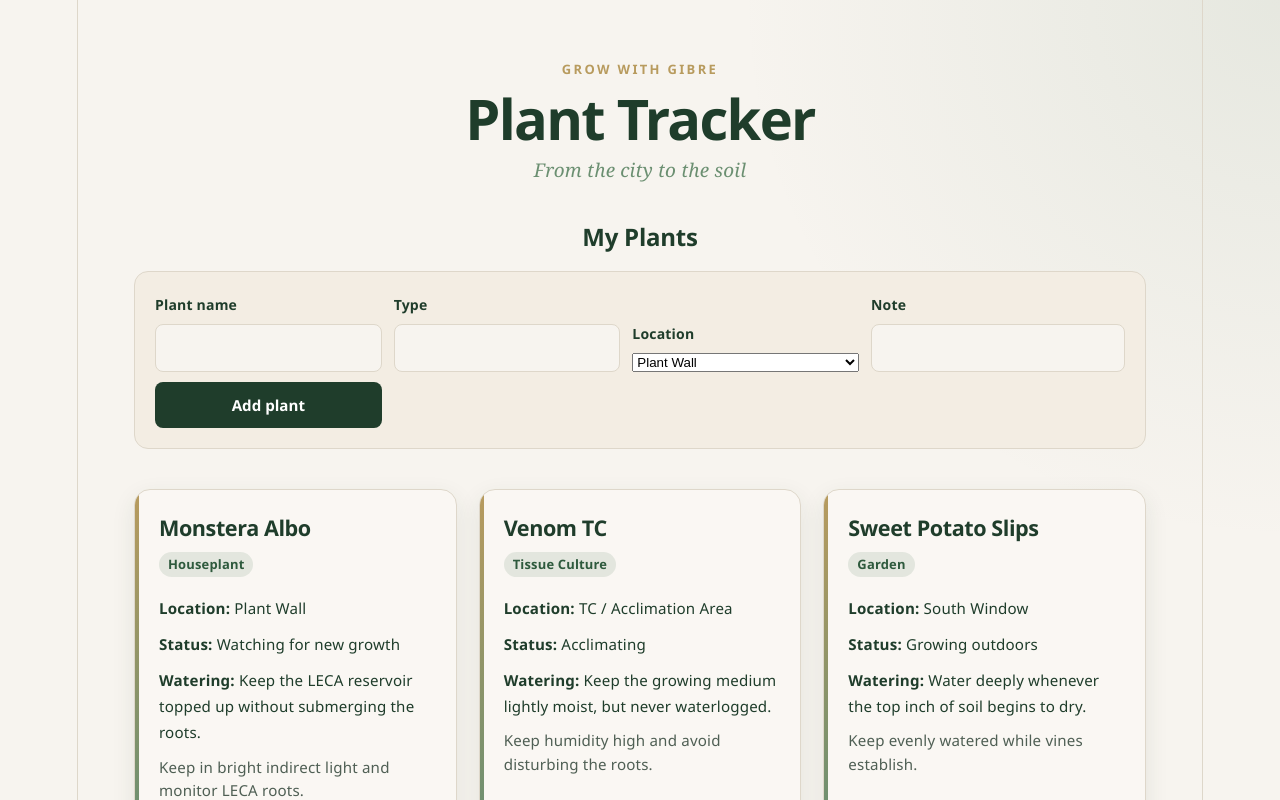
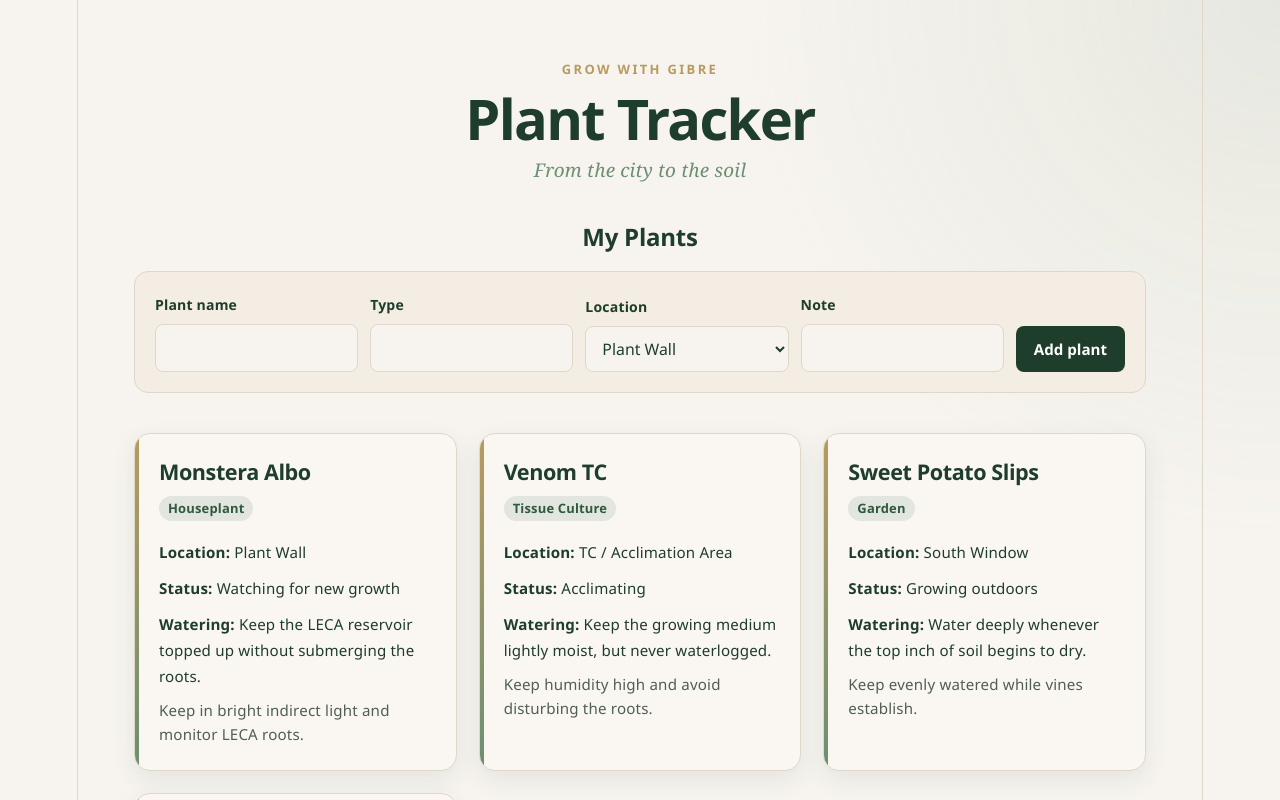
Before and after one commit to dc4622ne/plant-inventory, a React (Vite) app: page / in a window 1280 px wide. Shown: the top 800 px of the page. Built offline with nearby package versions, Linux system fonts and the light colour scheme.

Commit message:
Update plant card styling

```diff
--- a/src/App.css
+++ b/src/App.css
@@ -41,7 +41,7 @@
 
 .plant-form {
   display: grid;
-  grid-template-columns: repeat(3, minmax(0, 1fr)) auto;
+  grid-template-columns: repeat(4, minmax(0, 1fr)) auto;
   gap: 10px 12px;
   align-items: end;
   margin-bottom: 40px;
@@ -63,7 +63,8 @@
   font-weight: 650;
 }
 
-.form-field input {
+.form-field input,
+.form-field select {
   min-width: 0;
   padding: 10px 12px;
   color: var(--text-h);
@@ -76,7 +77,8 @@
   transition: border-color 160ms ease, box-shadow 160ms ease;
 }
 
-.form-field input:focus {
+.form-field input:focus,
+.form-field select:focus {
   border-color: var(--accent);
   box-shadow: 0 0 0 3px var(--accent-bg);
 }
```
